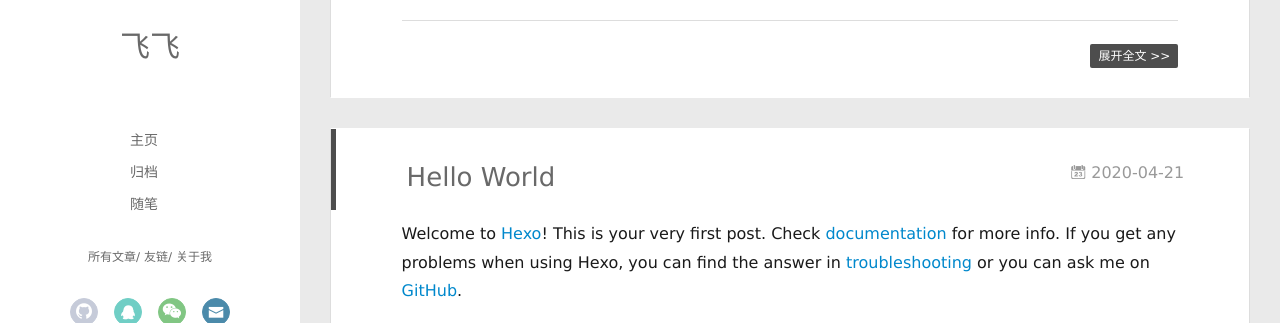
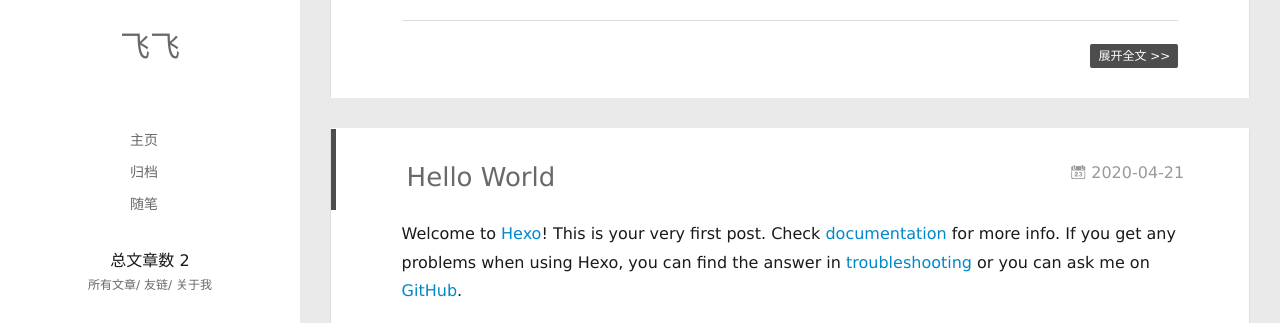
Before and after one commit to lifeifeiaa/lifeifeiaa.github.io, a plain HTML site: page index.html in a window 1280 px wide. Shown: the part 243-566 px from the top of the page. Drawn offline with Linux system fonts and the light colour scheme; no server answers.

Commit message:
Site updated: 2020-05-13 20:55:01

```diff
--- a/index.html
+++ b/index.html
@@ -67,7 +67,10 @@
 				<li><a href="/tags/%E9%9A%8F%E7%AC%94/">随笔</a></li>
 
 			</ul>
-		</nav>
+	        </nav>
+	        <nav>
+    总文章数 2
+                 </nav>
 		<nav class="header-smart-menu">
 
 
@@ -199,6 +202,7 @@
 
 
 
+
     </div>
     <div class="article-info article-info-index">
 
@@ -270,6 +274,7 @@
 <h3 id="Deploy-to-remote-sites"><a href="#Deploy-to-remote-sites" class="headerlink" title="Deploy to remote sites"></a>Deploy to remote sites</h3><figure class="highlight bash"><table><tr><td class="gutter"><pre><span class="line">1</span><br></pre></td><td class="code"><pre><span class="line">$ hexo deploy</span><br></pre></td></tr></table></figure>
 
 <p>More info: <a href="https://hexo.io/docs/one-command-deployment.html" target="_blank" rel="noopener">Deployment</a></p>
+
 
 
 
```
Also changed, not shown: 2020/04/21/hello-world/index.html (+5 -1 lines), 2020/04/21/我的第一篇BLog文章/index.html (+5 -1 lines), archives/2020/04/index.html (+4 -1 lines), archives/2020/index.html (+4 -1 lines), archives/index.html (+4 -1 lines).
